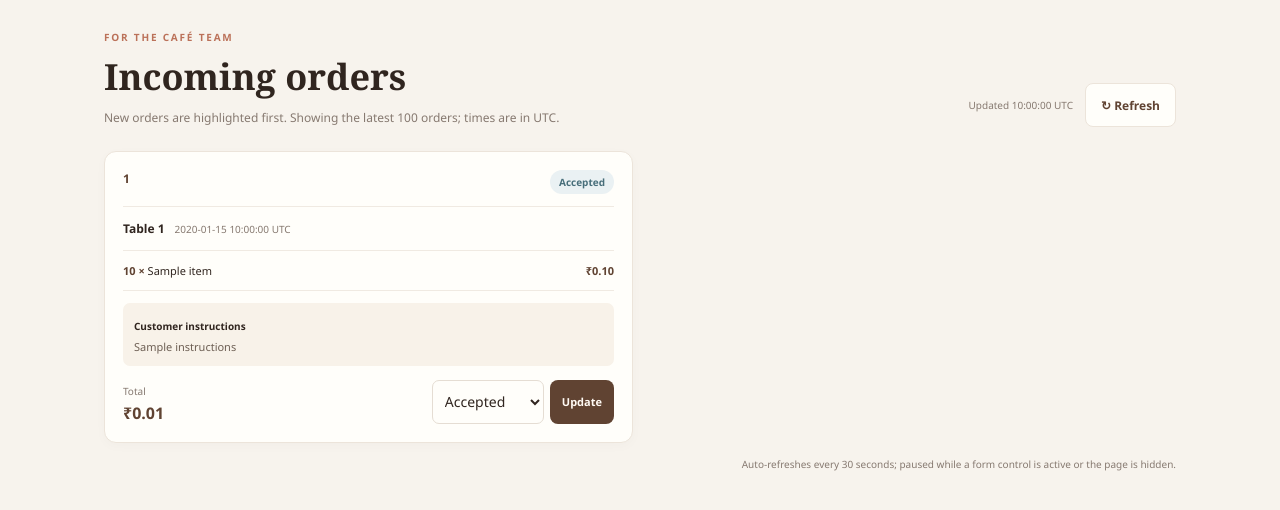
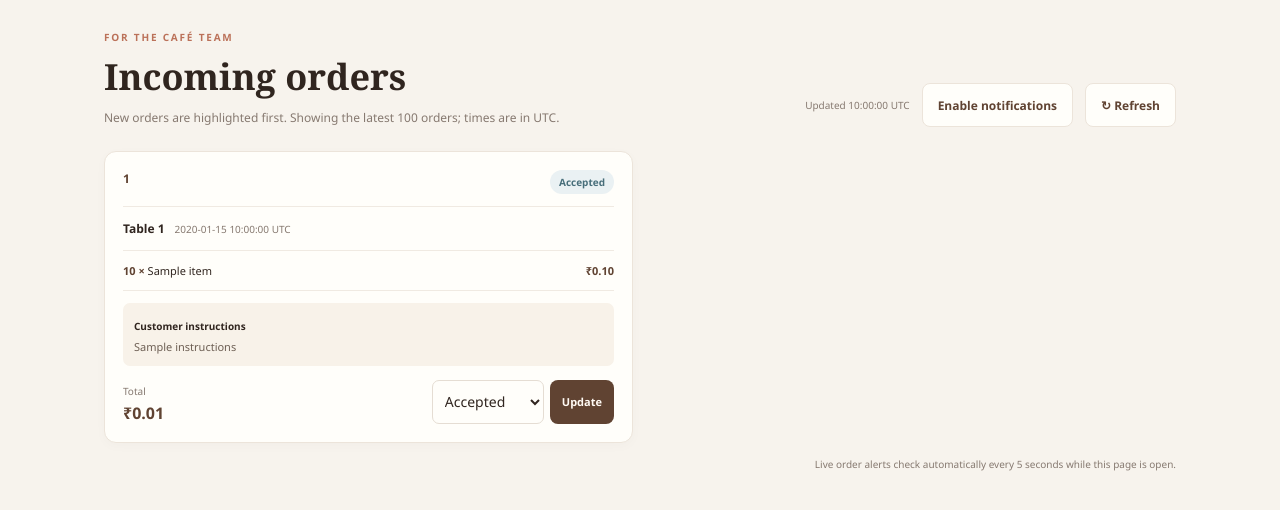
Before and after one commit to shahidbhati8233-alt/CMS, a Flask app: template CMS/templates/owner_orders.html in a window 1280 px wide. Shown: the part 137-647 px from the top of the page. Run offline with Flask 3, Linux system fonts and the light colour scheme; data comes from the database, SQL or seed files in the repository; the template is opened without the code that fills it: most values are stand-ins (such as "Sample title", 1, 10 or a date in 2020); some libraries are stand-ins or nearby versions.

Commit message:
Add live order notification controls to owner orders

```diff
--- a/CMS/templates/owner_orders.html
+++ b/CMS/templates/owner_orders.html
@@ -4,7 +4,7 @@
   <script src="{{ url_for('static', filename='owner_orders.js') }}" defer></script>
 {% endblock %}
 {% block owner_content %}
-<section class="owner-page-heading orders-page-heading">
+<section class="owner-page-heading orders-page-heading" data-live-orders data-updates-url="{{ updates_url }}" data-latest-order-id="{{ latest_order_id }}">
   <div>
     <p class="eyebrow">For the café team</p>
     <h1>Incoming orders</h1>
@@ -12,7 +12,7 @@
   </div>
   <div class="orders-refresh-actions">
     <span class="refresh-time">Updated {{ refreshed_at.strftime('%H:%M:%S') }} UTC</span>
-    <button class="button button-outline" type="button" data-refresh-orders>↻ Refresh</button>
+    <button class="button button-outline" type="button" data-enable-notifications>Enable notifications</button><button class="button button-outline" type="button" data-refresh-orders>↻ Refresh</button>
   </div>
 </section>
 
@@ -65,5 +65,5 @@
   <p>New customer orders will appear here as soon as they are placed.</p>
 </section>
 {% endif %}
-<p class="orders-auto-note" data-refresh-note>Auto-refreshes every 30 seconds; paused while a form control is active or the page is hidden.</p>
+<p class="orders-auto-note" data-refresh-note>Live order alerts check automatically every 5 seconds while this page is open.</p><div class="live-order-alerts" data-live-order-alerts aria-live="polite" aria-atomic="false"></div>
 {% endblock %}
```
